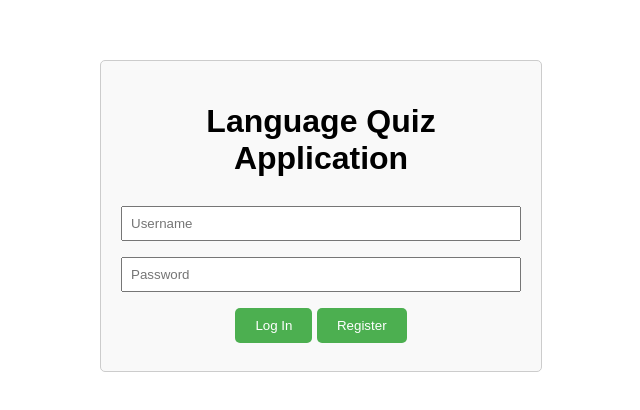
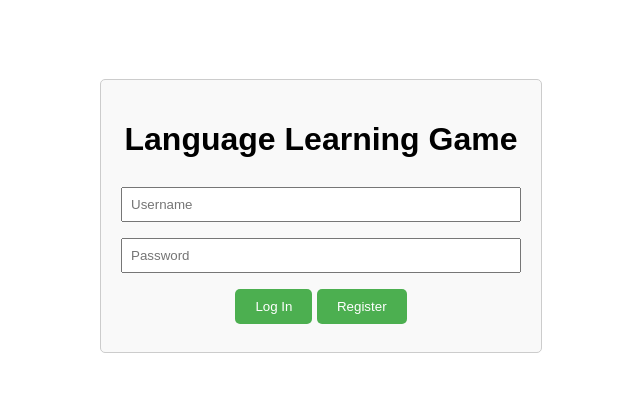
Before and after one commit to Rajshree326/Language_Quiz, a website: page index.html in a window 1280 px wide. Shown: the part 184-594 px from the top of the page, without its empty margins (319-959 px from the left). Drawn offline with Linux system fonts and the light colour scheme.

Commit message:
Naming changes

```diff
--- a/index.html
+++ b/index.html
@@ -10,7 +10,7 @@
 
 <body>
     <div class="panel">
-        <h1>Language Quiz Application</h1>
+        <h1>Language Learning Game</h1>
 
         <div id="loginForm">
             <input type="text" id="username" placeholder="Username">
```
